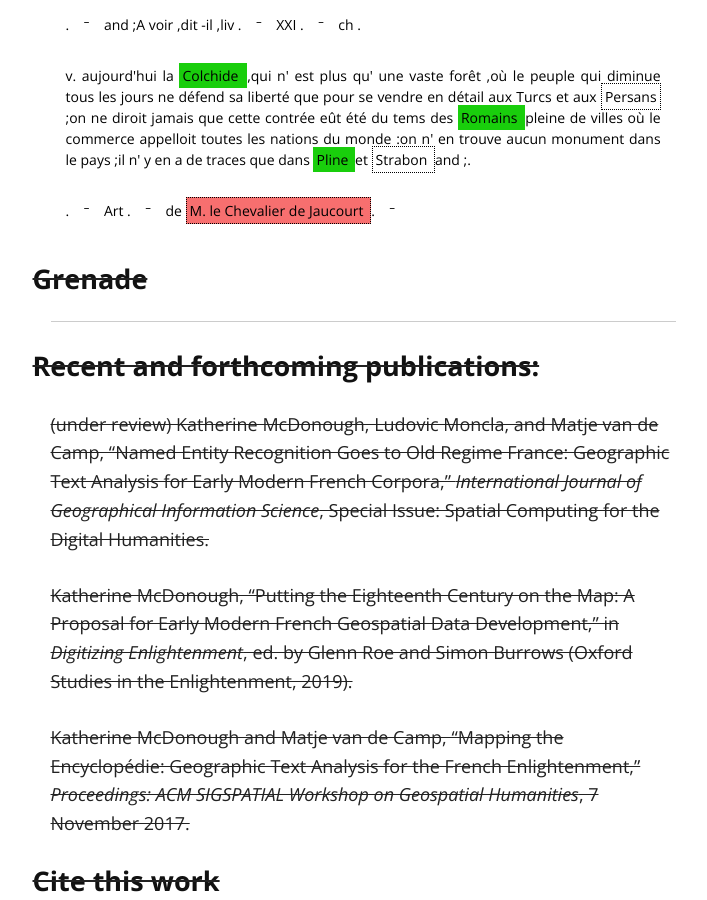
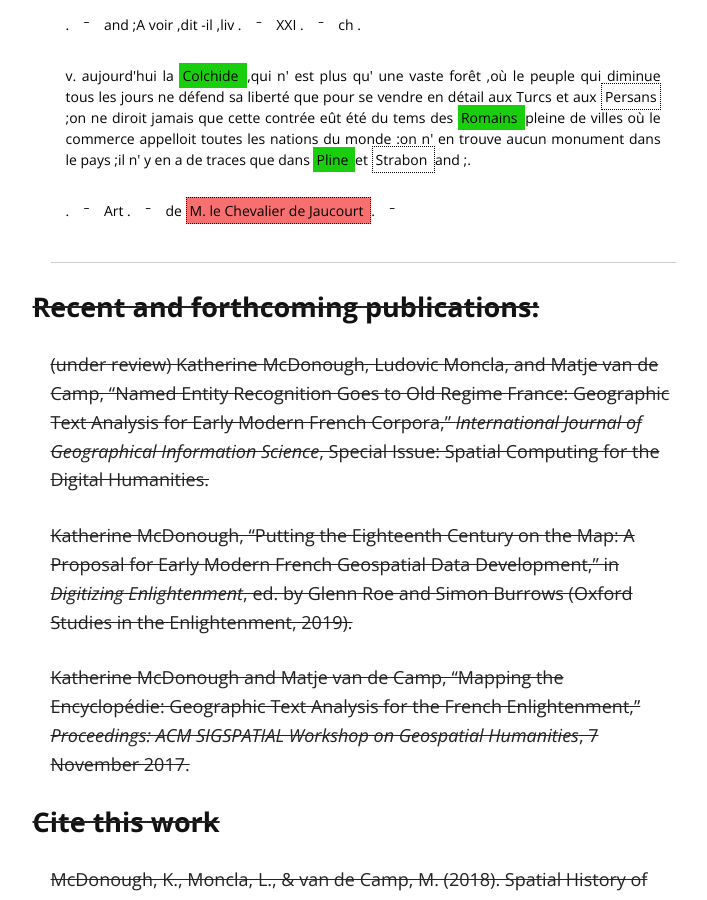
Before and after one commit to kmcdono2/enc, a Jekyll site: the page built from index.md, in a window 1280 px wide and 900 px high, scrolled down 5578 px. Shown: the whole window, without its empty margins (277-984 px from the left). Built offline with Jekyll 4.4.1, drawn with Linux system fonts in a browser that asks for light colours; nearby versions of some CDN libraries; our own code applies the rules of GitHub Pages for plain Markdown files.

Commit message:
Update _includes/examples2.html

```diff
--- a/_includes/examples2.html
+++ b/_includes/examples2.html
@@ -1357,8 +1357,4 @@ type="ene_pers">person</span> extended named entity</span>
                     </rs> .</c>
                 <c/>
             </p>
-
-<h4>Grenade</h4>
-
-
 	</div>
```
